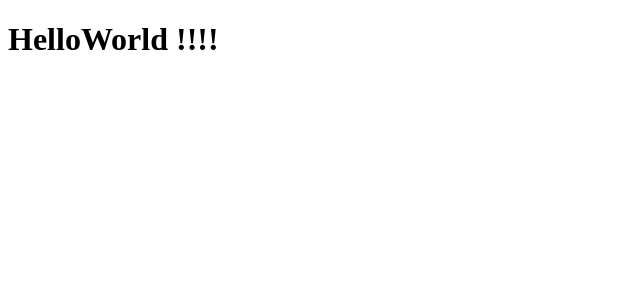
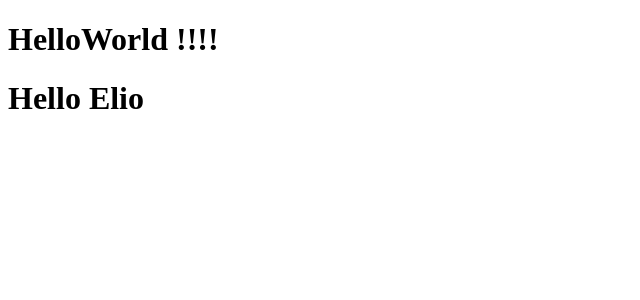
Before and after one commit to Castels88/React-esercizi, a React (Create React App) app: page / in a window 1280 px wide. Shown: the top 300 px of the page, without its empty margins (0-640 px from the left). Built offline with nearby package versions, Linux system fonts and the light colour scheme.

Commit message:
esercizio 2

```diff
--- a/src/App.js
+++ b/src/App.js
@@ -1,10 +1,12 @@
 import React from "react";
 import { HelloWorld } from "./Helloworld";
+import { Name } from "./Name";
 export class App extends React.Component{
 render(){
     return (
     <div>
         <HelloWorld/>
+        <h1>Hello <Name/></h1>
     </div>
     )
 }
--- /dev/null
+++ b/src/Name.js
@@ -0,0 +1,6 @@
+import React from "react";
+export class Name extends React.Component{
+    render(){
+        return <span>Elio</span>
+    }
+}
```
